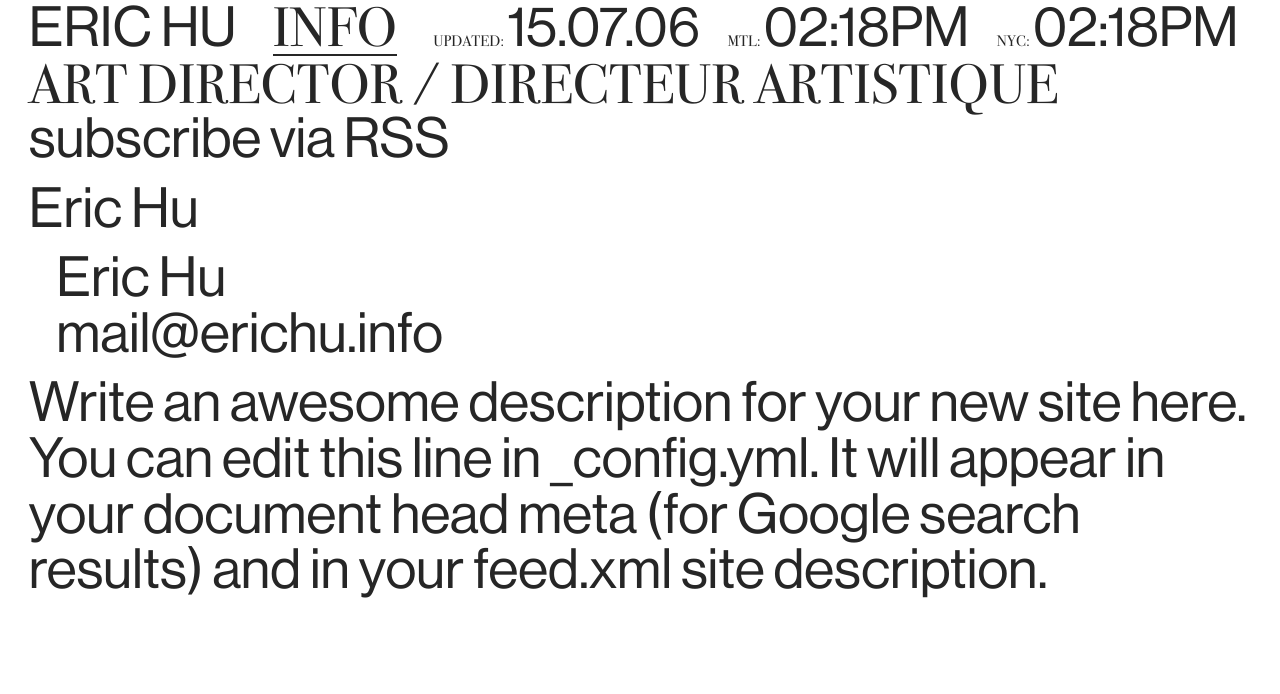
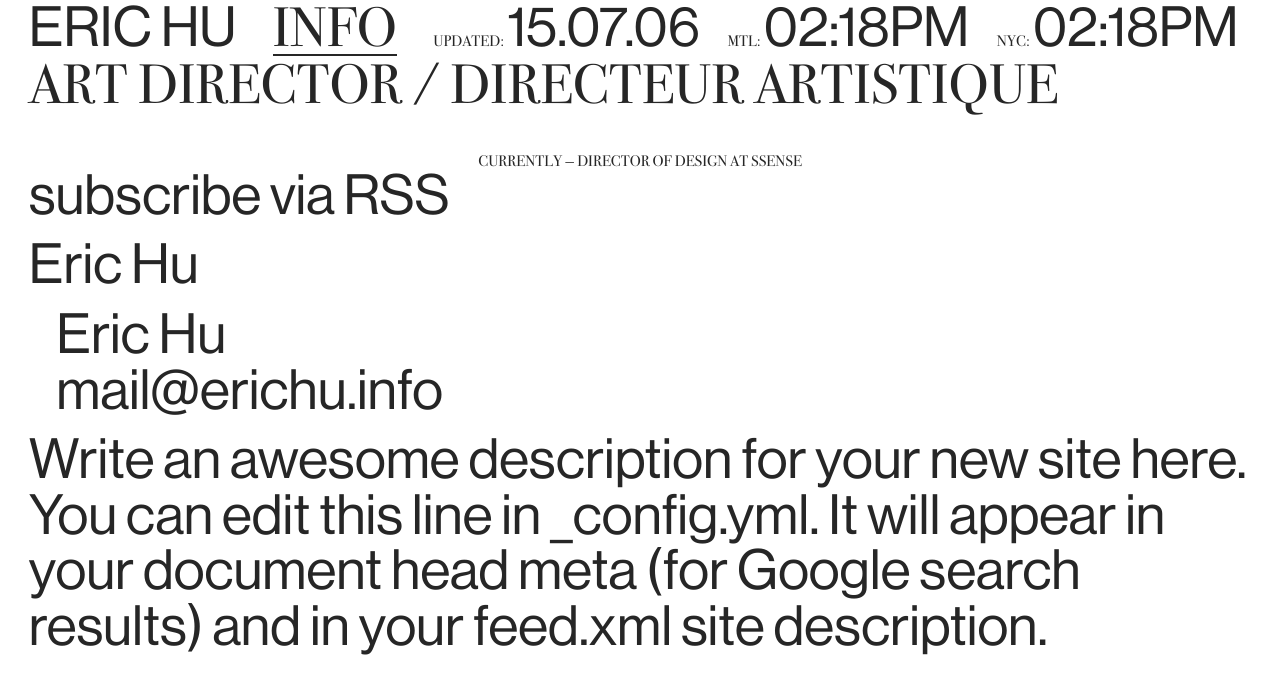
Before and after one commit to er1chu/EricHu.info, a Jekyll site: the page built from index.html, in a window 1280 px wide. Shown: the top 694 px of the page. Built offline with Jekyll 4.4.1, drawn with Linux system fonts in a browser that asks for light colours; nearby versions of some CDN libraries.

Commit message:
some type mixins

```diff
--- a/_config.yml
+++ b/_config.yml
@@ -14,7 +14,6 @@
   Google search results) and in your feed.xml site description.
 baseurl: "" # the subpath of your site, e.g. /blog
 url: "http://erichu.info" # the base hostname & protocol for your site
-
 # Build settings
 markdown: kramdown
 exclude: [vendor]
--- a/_layouts/default.html
+++ b/_layouts/default.html
@@ -6,9 +6,9 @@
   <body>
 
     {% include header.html %}
-
     <div class="page-content">
       <div class="wrapper">
+      <div class="current-activity">Currently — Director of Design at SSENSE</div>
         {{ content }}
       </div>
     </div>
--- a/_sass/_layout.scss
+++ b/_sass/_layout.scss
@@ -31,10 +31,12 @@
 }
 
 .stat-title {
-    font-size: $small-font-size;
-    font-family: $secondary-font-family;
-    text-transform: uppercase;
+    @include character($secondary-font-family,$small-font-size,true);
     margin-left: $spacing-unit;
+}
 
-
+.current-activity {
+    @include character($secondary-font-family,$small-font-size,true);
+    text-align: center;
+    margin-top: $spacing-unit *1.5;
 }
--- a/css/main.scss
+++ b/css/main.scss
@@ -31,32 +31,13 @@
 
 // Character Styles
 
-.base-font-size-caps {
-	font-size: $base-font-size;
-	text-transform: uppercase;
+@mixin character($font-family,$font-size, $caps: true) {
+	font-size: $font-size;
+	font-family: $font-family;
+	@if $caps == true {
+		text-transform: uppercase;
+	}
 }
-.small-font-size-caps {
-	font-size: $secondary-font-family;
-	text-transform: uppercase;
-}
-
-
-.base-font-caps {
-	font-family: $base-font-family;
-	@extends .base-font-size-caps;
-}
-
-.secondary-font-caps {
-	font-family: $secondary-font-family;
-	@extends .base-font-size-caps;
-}
-
-.base-font-caps-small {
-	font-family: $base-font-family;
-
-}
-
-
 
 // Use media queries like this:
 // @include media-query($on-palm) {
```
